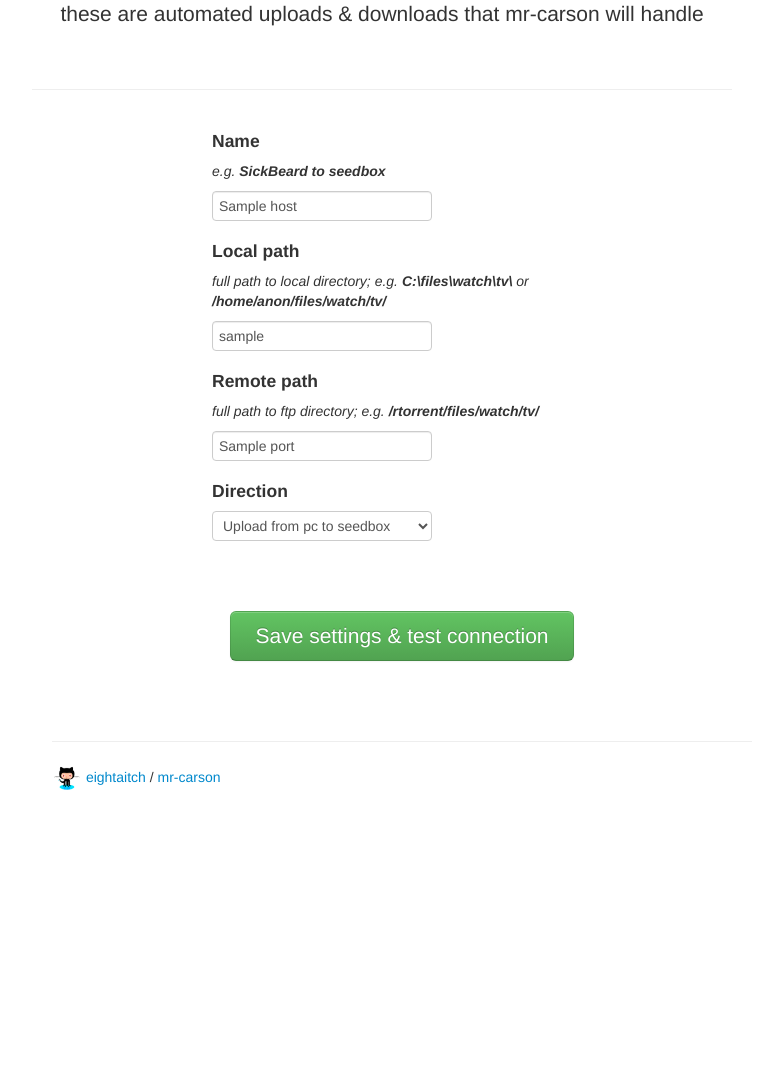
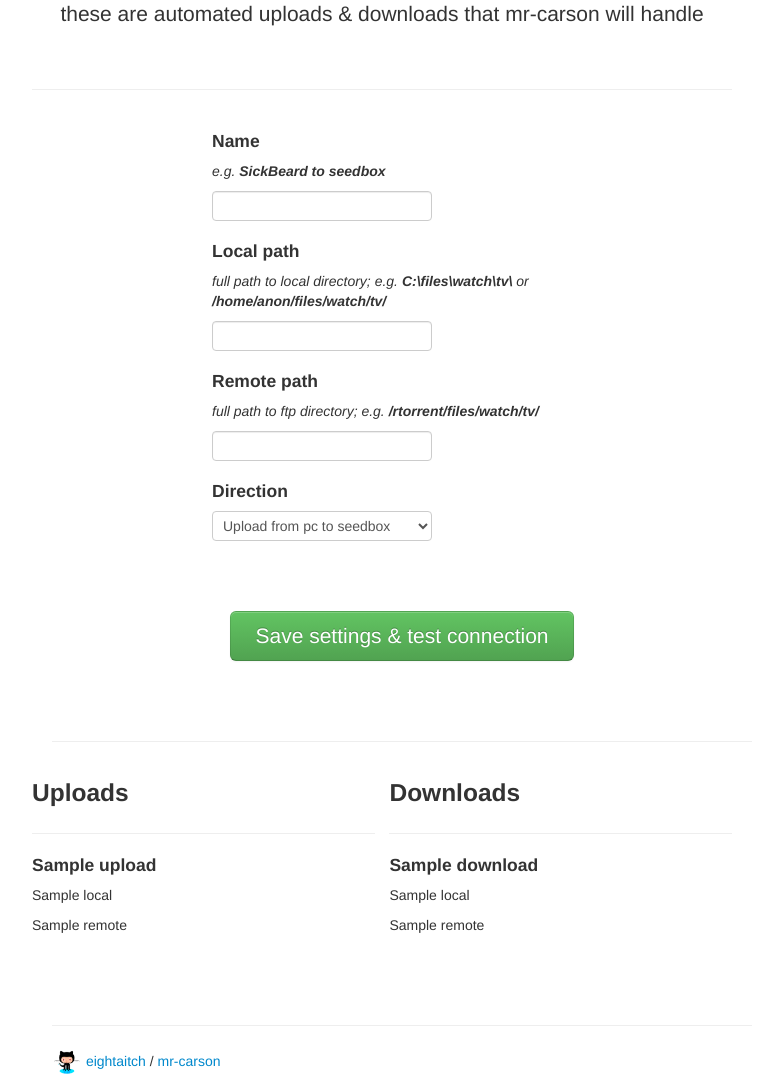
Before and after one commit to eightaitch/mr-carson, a Flask app: template templates/tasks.html in a window 1280 px wide. Shown: the part 317-1404 px from the top of the page, without its empty margins (258-1041 px from the left). Before the commit the page ends 1107 px from the top, so only its background shows below. Run offline with Flask 2, Linux system fonts and the light colour scheme; the template is opened without the code that fills it: most values are stand-ins (such as "Sample title", 1, 10 or a date in 2020).

Commit message:
task db selects and inserts with template

```diff
--- a/app.py
+++ b/app.py
@@ -79,11 +79,28 @@ def edit_server():
 
 @app.route('/tasks/')
 def tasks():
-    return render_template('tasks.html', server=None)
+    results = g.db.execute('select * from tasks where up=1 order by name asc')
+    uploads = [dict(name=row[1],
+                    local=row[2],
+                    remote=row[3],
+                    up=row[4]) for row in results.fetchall()]
+    results = g.db.execute('select * from tasks where up=0 order by name asc')
+    downloads = [dict(name=row[1],
+                    local=row[2],
+                    remote=row[3],
+                    up=row[4]) for row in results.fetchall()]
+    return render_template('tasks.html', uploads=uploads, downloads=downloads)
 
-@app.route('/add_task/')
+@app.route('/tasks/', methods=['POST'])
 def add_task():
-    return render_template('tasks.html', server=None)
+    # save values to db
+    g.db.execute('insert into tasks (name, local, remote, up) values (?, ?, ?, ?)',
+                 [request.form['name'],
+                  request.form['local'],
+                  request.form['remote'],
+                  request.form['up']])
+    g.db.commit()
+    return redirect(url_for('tasks'))
 
 @app.route('/log/')
 def log():
--- a/templates/server.html
+++ b/templates/server.html
@@ -19,7 +19,7 @@
 
       <hr>
 
-    <form action="{{ url_for('edit_server') }}" method=post class=add-entry>
+    <form action="{{ url_for('edit_server') }}" method=post>
       <div class="row-fluid marketing">
         <div class="span6">
           <h4>Host</h4>
--- a/templates/tasks.html
+++ b/templates/tasks.html
@@ -19,24 +19,24 @@
 
       <hr>
 
-    <form action="{{ url_for('add_task') }}" method=post class=add-entry>
+    <form action="{{ url_for('add_task') }}" method=post>
         <div class="span5 offset2">
               <h4>Name</h4>
               <p><em>e.g. <b>SickBeard to seedbox</b></em></p>
-              <input type="text" name="name" value="{{ server.host }}" />
+              <input type="text" name="name" value="" />
 
               <h4>Local path</h4>
               <p><em>full path to local directory; e.g. <b>C:\files\watch\tv\</b> or <b>/home/anon/files/watch/tv/</b></em></p>
-              <input type="text" name="localpath" value="{{ server.username }}" />
+              <input type="text" name="local" value="" />
 
               <h4>Remote path</h4>
               <p><em>full path to ftp directory; e.g. <b>/rtorrent/files/watch/tv/</b></em>
               </p>
-              <input type="text" name="remotepath" value="{{ server.port }}" />
+              <input type="text" name="remote" value="" />
 
               <h4>Direction</h4>
               <p></p>
-              <select>
+              <select name="up">
                 <option value="1">Upload from pc to seedbox</option>
                 <option value="0">Download from seedbox to pc</option>
               </select>
@@ -46,4 +46,34 @@
 
        </div>
     </form>
+
+    <div class="span9"><hr></div>
+
+    <div class="row-fluid marketing">
+        <div class="span6">
+            <h3>Uploads</h3>
+            {% for upload in uploads %}
+            <hr>
+            <h4>{{ upload.name }}</h4>
+            <p>{{ upload.local }}</p>
+            <p>{{ upload.remote }}</p>
+            {% else %}
+            <h4>None</h4>
+            {% endfor %}
+        </div>
+
+        <div class="span6">
+            <h3>Downloads</h3>
+            {% for download in downloads %}
+            <hr>
+            <h4>{{ download.name }}</h4>
+            <p>{{ download.local }}</p>
+            <p>{{ download.remote }}</p>
+            {% else %}
+            <h4>None</h4>
+            {% endfor %}
+        </div>
+
+    </div>
+
      {% endblock %}
```
